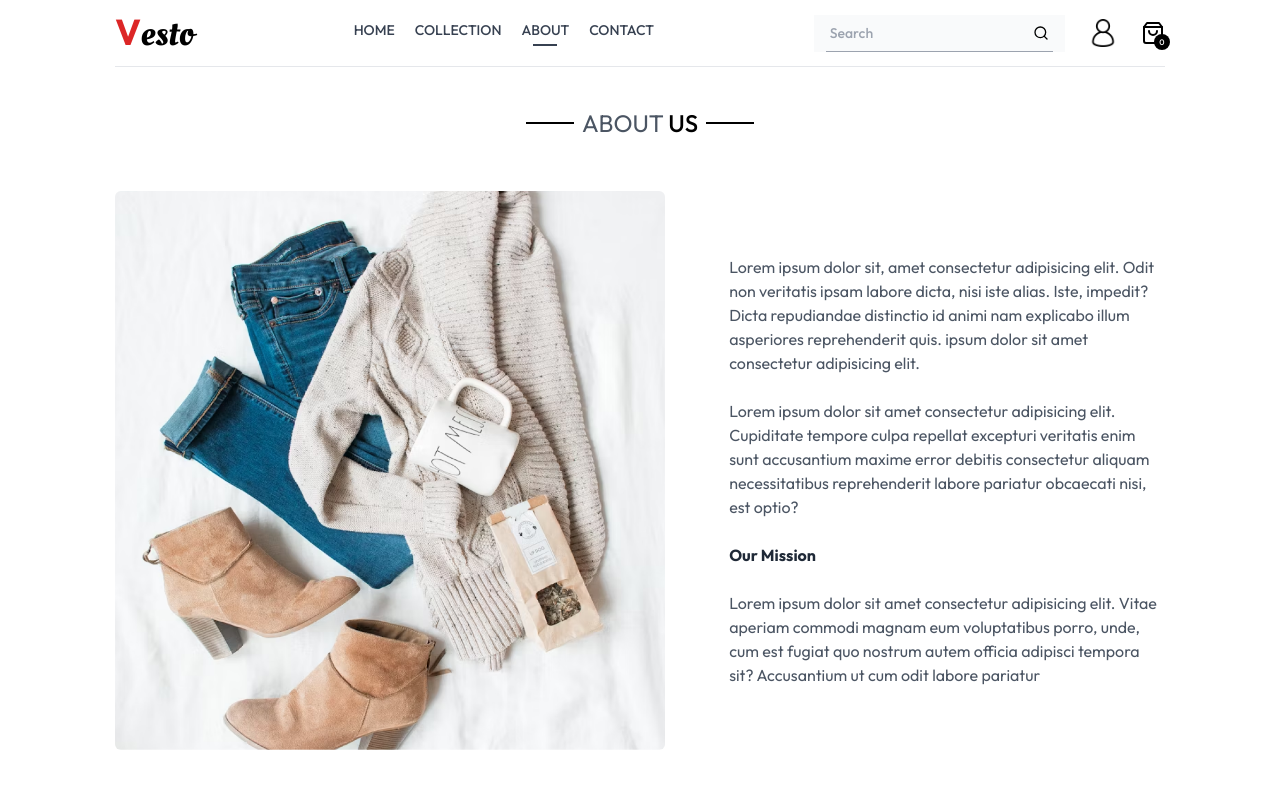
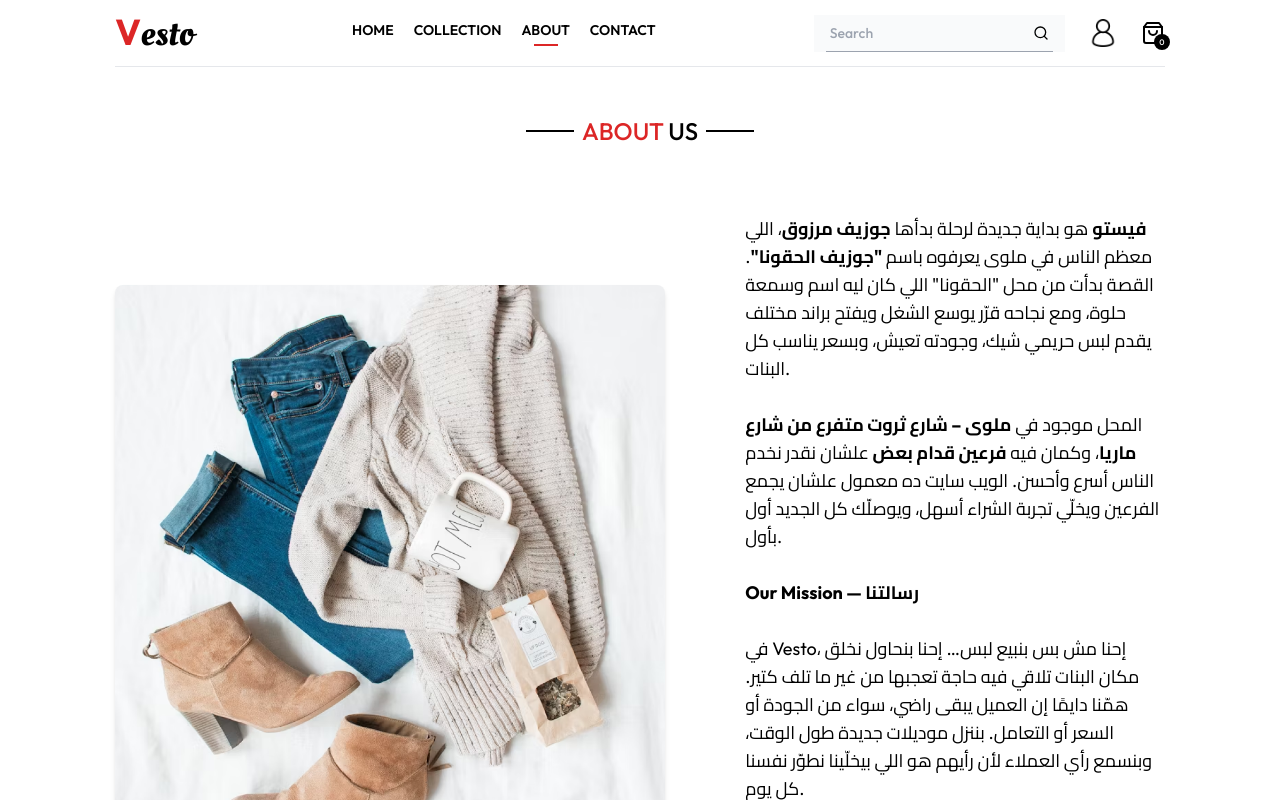
Before and after one commit to DavidRN6/Vesto, a React (Vite) app in the folder frontend/: page /about in a window 1280 px wide. Shown: the top 800 px of the page. Built offline with nearby package versions, Linux system fonts and the light colour scheme; no server answers.

Commit message:
edit about and product not found

```diff
--- a/frontend/index.html
+++ b/frontend/index.html
@@ -6,7 +6,7 @@
     <link rel="preconnect" href="https://fonts.googleapis.com" />
     <link rel="preconnect" href="https://fonts.gstatic.com" crossorigin />
     <link
-      href="https://fonts.googleapis.com/css2?family=Oleo+Script:wght@400;700&family=Outfit:wght@100..900&family=Prata&display=swap"
+      href="https://fonts.googleapis.com/css2?family=Cairo:wght@300;400;600;700&family=Oleo+Script:wght@400;700&family=Outfit:wght@100..900&family=Prata&display=swap"
       rel="stylesheet"
     />
     <!-- icon -->
--- a/frontend/src/Components/BestSeller.jsx
+++ b/frontend/src/Components/BestSeller.jsx
@@ -13,6 +13,8 @@ import { useContext } from "react";
 import { ShopContext } from "../context/ShopContext";
 import Title from "./Title";
 import ProductItem from "./ProductItem";
+import loadingSpinner from "../animations/Spinner.json";
+import Lottie from "lottie-react";
 
 function BestSeller() {
   const { products, productsLoading, productsError } = useContext(ShopContext);
@@ -24,14 +26,52 @@ function BestSeller() {
     ? products.filter((item) => item.bestseller).slice(0, 5)
     : [];
 
+  //=====================
+  // Handling loading
+  //=====================
   if (productsLoading)
-    return <p className="text-center py-10">Loading products...</p>;
+    return (
+      <div className="my-10">
+        <div className="text-center text-3xl py-8">
+          <Title text1={"BEST"} text2={"SELLERS"} />
+          <p className="w-3/4 m-auto text-xs sm:text-sm md:text-base text-gray-600">
+            Discover our most-loved pieces that customers can’t get enough of.
+            Shop the best-selling styles that define comfort, quality, and
+            timeless fashion.
+          </p>
+        </div>
+        <div className="text-center py-10">
+          <Lottie className="h-[75px]" animationData={loadingSpinner} />
+        </div>
+      </div>
+    );
+
+  //===================
+  // Handling errors
+  //===================
   if (productsError)
     return (
       <p className="text-center py-10 text-red-500">Error loading products.</p>
     );
+
+  //=======================
+  // Handling no products
+  //=======================
   if (!products || products.length === 0)
-    return <p className="text-center py-10">No products found.</p>;
+    return (
+      <div className="my-10">
+        <div className="text-center text-3xl py-8">
+          <Title text1={"BEST"} text2={"SELLERS"} />
+          <p className="w-3/4 m-auto text-xs sm:text-sm md:text-base text-gray-600">
+            Discover our most-loved pieces that customers can’t get enough of.
+            Shop the best-selling styles that define comfort, quality, and
+            timeless fashion.
+          </p>
+        </div>
+
+        <p className="text-center py-10">No products found.</p>
+      </div>
+    );
 
   return (
     <div className="my-10">
--- a/frontend/src/Components/LatestCollection.jsx
+++ b/frontend/src/Components/LatestCollection.jsx
@@ -14,20 +14,60 @@ import { useContext } from "react";
 import { ShopContext } from "../context/ShopContext";
 import Title from "./Title";
 import ProductItem from "./ProductItem";
+import loadingSpinner from "../animations/Spinner.json";
+import Lottie from "lottie-react";
 
 function LatestCollection() {
   const { products, productsLoading, productsError } = useContext(ShopContext);
 
   const latestProducts = Array.isArray(products) ? products.slice(0, 10) : [];
 
+  //=====================
+  // Handling loading
+  //=====================
   if (productsLoading)
-    return <p className="text-center py-10">Loading products...</p>;
+    return (
+      <div className="my-10">
+        <div className="text-center py-8 text-3xl">
+          <Title text1={"LATEST"} text2={"COLLECTION"} />
+          <p className="w-3/4 m-auto text-xs sm:text-sm md:text-base text-gray-600">
+            Explore our newest arrivals featuring the season’s must-have styles.
+            Fresh designs, premium quality, and unbeatable prices—crafted to
+            keep you on trend.
+          </p>
+        </div>
+        <div className="text-center py-10">
+          <Lottie className="h-[75px]" animationData={loadingSpinner} />
+        </div>
+      </div>
+    );
+
+  //===================
+  // Handling errors
+  //===================
   if (productsError)
     return (
       <p className="text-center py-10 text-red-500">Error loading products.</p>
     );
+
+  //=======================
+  // Handling no products
+  //=======================
   if (!products || products.length === 0)
-    return <p className="text-center py-10">No products found.</p>;
+    return (
+      <div className="my-10">
+        <div className="text-center py-8 text-3xl">
+          <Title text1={"LATEST"} text2={"COLLECTION"} />
+          <p className="w-3/4 m-auto text-xs sm:text-sm md:text-base text-gray-600">
+            Explore our newest arrivals featuring the season’s must-have styles.
+            Fresh designs, premium quality, and unbeatable prices—crafted to
+            keep you on trend.
+          </p>
+        </div>
+
+        <p className="text-center py-10">No products found.</p>
+      </div>
+    );
 
   return (
     <div className="my-10">
--- a/frontend/src/Components/Navbar.jsx
+++ b/frontend/src/Components/Navbar.jsx
@@ -103,25 +103,25 @@ function Navbar() {
       {/*================
         6. Desktop menu
       ==================*/}
-      <ul className="hidden sm:flex gap-5 text-sm text-gray-700">
+      <ul className="hidden sm:flex gap-5 text-sm font-semibold">
         <NavLink to="/" className="flex flex-col items-center gap-1">
           <p>HOME</p>
-          <hr className="w-2/4 border-none h-[2px] bg-gray-700 hidden" />
+          <hr className="w-2/4 border-none h-[2px] bg-red-600 hidden" />
         </NavLink>
 
         <NavLink to="/collection" className="flex flex-col items-center gap-1">
           <p>COLLECTION</p>
-          <hr className="w-2/4 border-none h-[2px] bg-gray-700 hidden" />
+          <hr className="w-2/4 border-none h-[2px] bg-red-600 hidden" />
         </NavLink>
 
         <NavLink to="/about" className="flex flex-col items-center gap-1">
           <p>ABOUT</p>
-          <hr className="w-2/4 border-none h-[2px] bg-gray-700 hidden" />
+          <hr className="w-2/4 border-none h-[2px] bg-red-600 hidden" />
         </NavLink>
 
         <NavLink to="/contact" className="flex flex-col items-center gap-1">
           <p>CONTACT</p>
-          <hr className="w-2/4 border-none h-[2px] bg-gray-700 hidden" />
+          <hr className="w-2/4 border-none h-[2px] bg-red-600 hidden" />
         </NavLink>
       </ul>
 
--- a/frontend/src/Components/Title.jsx
+++ b/frontend/src/Components/Title.jsx
@@ -1,8 +1,8 @@
 function Title({ text1, text2 }) {
   return (
-    <div className="inline-flex gap-2 items-center mb-3">
+    <div className="inline-flex gap-2 items-center mb-3 font-medium">
       <p className="w-8 sm:w-12 h-[1px] sm:h-[2px] bg-black"></p>
-      <p className="text-gray-600">
+      <p className="text-red-600">
         {text1} <span className="text-black font-medium">{text2}</span>
       </p>
       <p className="w-8 sm:w-12 h-[1px] sm:h-[2px] bg-black"></p>
--- a/frontend/src/index.css
+++ b/frontend/src/index.css
@@ -3,7 +3,7 @@
 @tailwind utilities;
 
 * {
-  font-family: "outfit", serif;
+  font-family: "outfit", "Cairo", serif;
 }
 #logo {
   font-family: "Oleo Script", serif;
--- a/frontend/src/pages/About.jsx
+++ b/frontend/src/pages/About.jsx
@@ -15,43 +15,58 @@ import { assets } from "../assets/frontend_assets/assets";
 
 function About() {
   return (
-    <div>
-      <div className="text-2xl text-center pt-8 border-t">
+    <div className="animate-fadeIn">
+      <div className="text-2xl text-center pt-10 border-t">
         <Title text1={"ABOUT"} text2={"US"} />
       </div>
 
       {/*=========
         2. image
       ============*/}
-      <div className="my-10 flex flex-col justify-center items-center lg:flex-row gap-16">
+      <div className="my-14 flex flex-col justify-center items-center lg:flex-row gap-20 px-4 md:px-0">
         <img
-          className="w-full md:max-w-[550px] rounded-md"
+          className="w-full md:max-w-[550px] rounded-lg shadow-md"
           src={assets.about_img}
           alt="img-about-us"
         />
+
         {/*==========
           3. text
         =============*/}
-        <div className="flex flex-col justify-start gap-6 md:w-2/4 text-gray-600">
+        <div className="flex flex-col justify-start gap-7 md:w-2/4 leading-relaxed text-[17px] md:text-lg">
           <p>
-            Lorem ipsum dolor sit, amet consectetur adipisicing elit. Odit non
-            veritatis ipsam labore dicta, nisi iste alias. Iste, impedit? Dicta
-            repudiandae distinctio id animi nam explicabo illum asperiores
-            reprehenderit quis. ipsum dolor sit amet consectetur adipisicing
-            elit.
+            <b>فيستو</b> هو بداية جديدة لرحلة بدأها{" "}
+            <b>جوزيف مرزوق</b>، اللي معظم الناس في
+            ملوى يعرفوه باسم <b>"جوزيف الحقونا"</b>.
+            القصة بدأت من محل "الحقونا" اللي كان ليه اسم وسمعة حلوة، ومع نجاحه
+            قرّر يوسع الشغل ويفتح براند مختلف يقدم لبس حريمي شيك، وجودته تعيش،
+            وبسعر يناسب كل البنات.
           </p>
+
           <p>
-            Lorem ipsum dolor sit amet consectetur adipisicing elit. Cupiditate
-            tempore culpa repellat excepturi veritatis enim sunt accusantium
-            maxime error debitis consectetur aliquam necessitatibus
-            reprehenderit labore pariatur obcaecati nisi, est optio?
+            المحل موجود في{" "}
+            <b>
+              ملوى – شارع ثروت متفرع من شارع ماريا
+            </b>
+            ، وكمان فيه <b>فرعين قدام بعض</b> علشان
+            نقدر نخدم الناس أسرع وأحسن. الويب سايت ده معمول علشان يجمع الفرعين
+            ويخلّي تجربة الشراء أسهل، ويوصلّك كل الجديد أول بأول.
           </p>
-          <b className="text-gray-800">Our Mission</b>
+
+          <b>Our Mission — رسالتنا</b>
+
           <p>
-            Lorem ipsum dolor sit amet consectetur adipisicing elit. Vitae
-            aperiam commodi magnam eum voluptatibus porro, unde, cum est fugiat
-            quo nostrum autem officia adipisci tempora sit? Accusantium ut cum
-            odit labore pariatur
+            في Vesto، إحنا مش بس بنبيع لبس… إحنا بنحاول نخلق مكان البنات تلاقي
+            فيه حاجة تعجبها من غير ما تلف كتير. همّنا دايمًا إن العميل يبقى
+            راضي، سواء من الجودة أو السعر أو التعامل. بننزل موديلات جديدة طول
+            الوقت، وبنسمع رأي العملاء لأن رأيهم هو اللي بيخلّينا نطوّر نفسنا كل
+            يوم.
+          </p>
+
+          <p>
+            هدفنا إن كل بنت تشتري من <b>فيستو</b> تحس
+            إنها لقت المكان اللي بيريّحها وتقدر تختار منه بثقة، وتطلع من التجربة
+            وهي مبسوطة.
           </p>
         </div>
       </div>
--- a/frontend/src/pages/Collection.jsx
+++ b/frontend/src/pages/Collection.jsx
@@ -24,6 +24,8 @@ import { ShopContext } from "../context/ShopContext";
 import { MdKeyboardArrowRight } from "react-icons/md";
 import Title from "../Components/Title";
 import ProductItem from "../Components/ProductItem";
+import Lottie from "lottie-react";
+import loadingSpinner from "../animations/Spinner.json";
 
 function Collection() {
   const { products, productsLoading, productsError, search, showSearch } =
@@ -129,12 +131,27 @@ function Collection() {
     sortProduct();
   }, [sortType]);
 
+  //=====================
+  // Handling loading
+  //=====================
   if (productsLoading)
-    return <p className="text-center py-10">Loading products...</p>;
+    return (
+      <div className="text-center py-10">
+        <Lottie className="h-[75px]" animationData={loadingSpinner} />
+      </div>
+    );
+
+  //===================
+  // Handling errors
+  //===================
   if (productsError)
     return (
       <p className="text-center py-10 text-red-500">Error loading products.</p>
     );
+
+  //=======================
+  // Handling no products
+  //=======================
   if (!products || products.length === 0)
     return <p className="text-center py-10">No products found.</p>;
 
```
